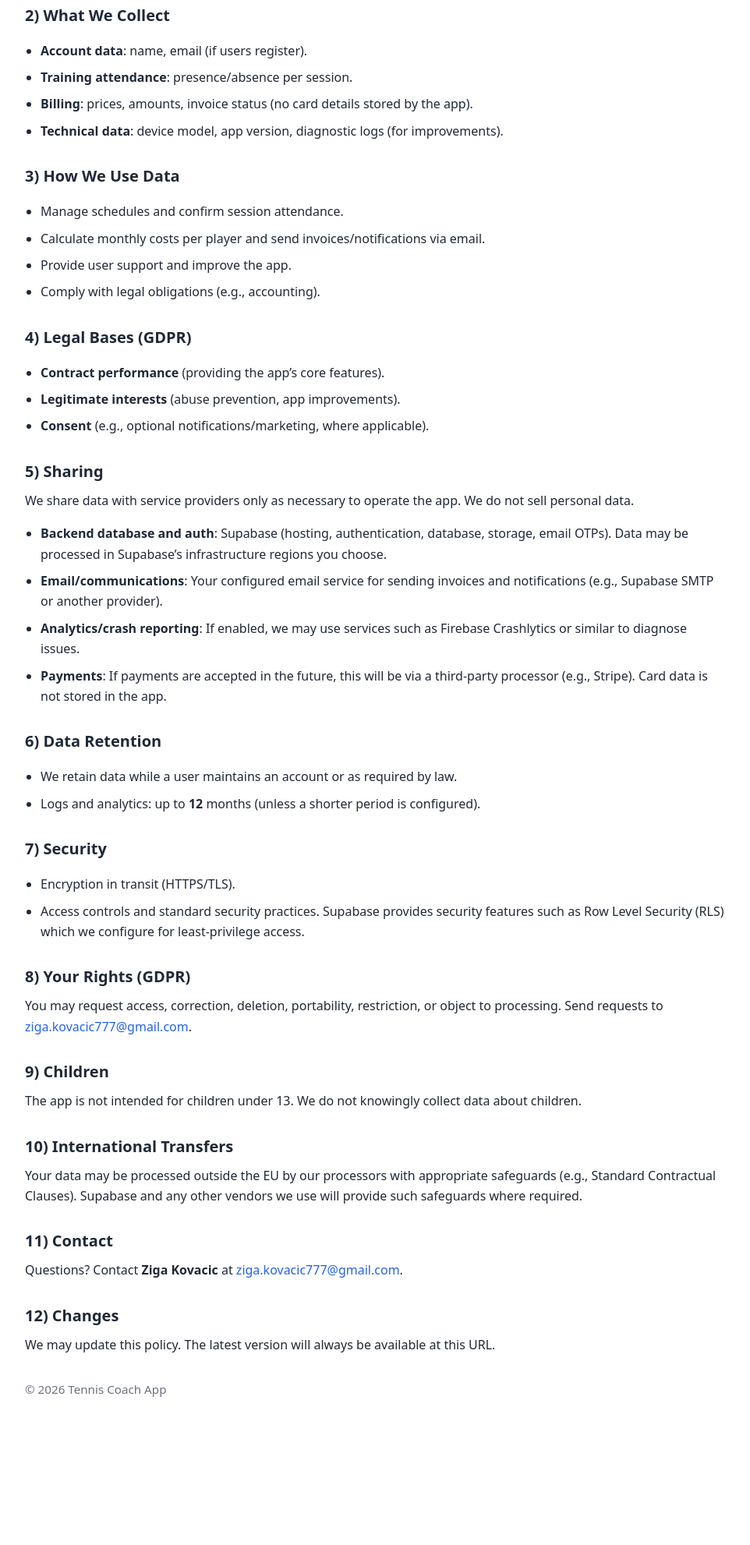
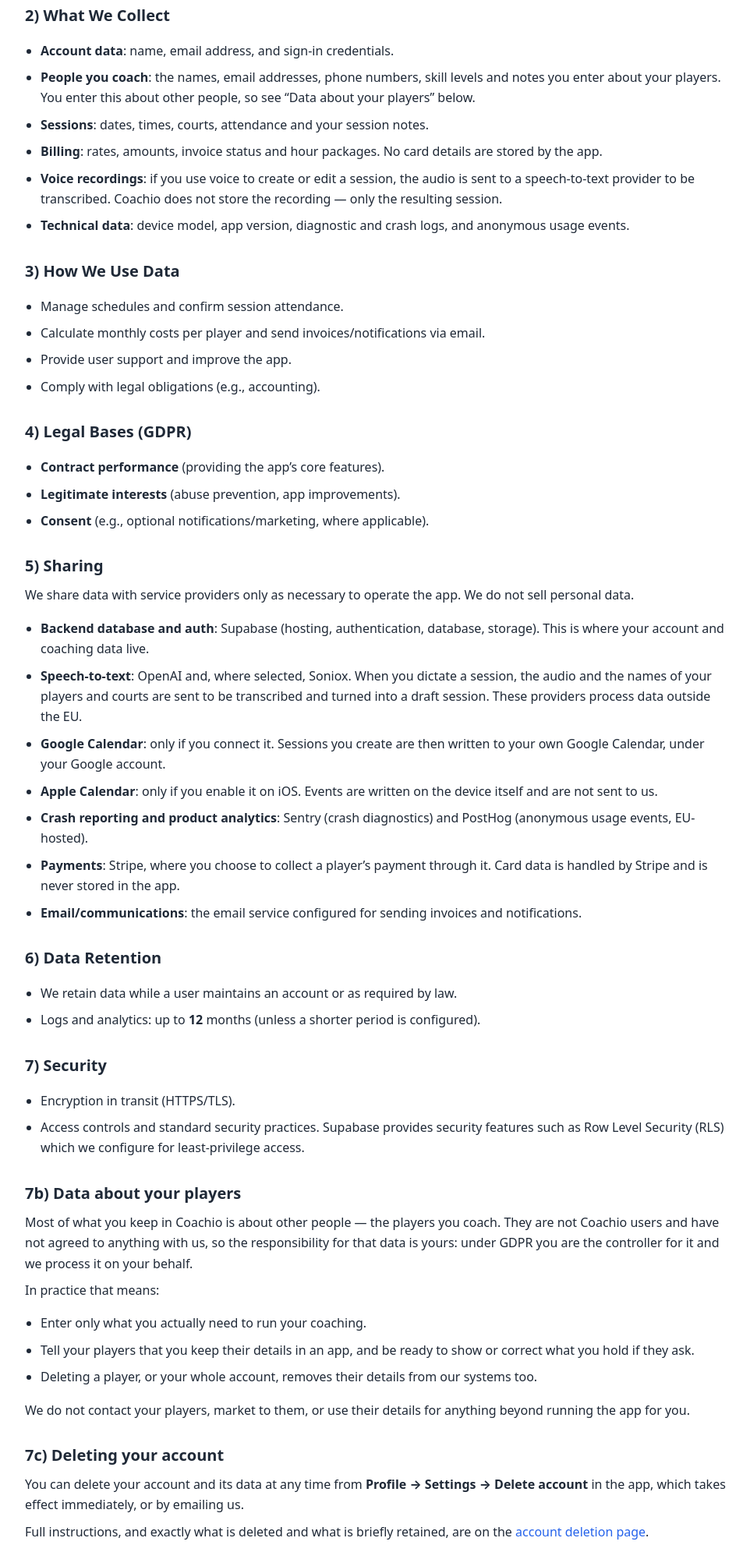
Before and after one commit to zk4621/Coachio-privacy-policy, a plain HTML site: page index.html in a window 1280 px wide. Shown: the part 240-2222 px from the top of the page at 78% size, without its empty margins (158-1120 px from the left). Before the commit the page ends 2107 px from the top, so only its background shows below. Drawn offline with Linux system fonts and the light colour scheme.

Commit message:
Add account deletion page and bring the policy up to date
Google Play requires a public web page for account deletion requests, separate
from the in-app one, before the Data safety form can be submitted. That page now
exists at /delete-account/ and carries what Play asks for: the app and developer
name, the steps to follow, and what is deleted versus briefly kept.

The policy itself had drifted from the app. It was written in November 2025 and
did not mention that dictated audio leaves the device for a speech-to-text
provider, that sessions can be written to the user's Google Calendar, or that
crash and usage reporting is Sentry and PostHog rather than Firebase. It also
described Stripe as something that might happen in future, when it is already
integrated. Those gaps mattered beyond tidiness: Google checks the Data safety
declaration against the policy, and declaring audio sharing that the policy
never mentions is a rejection.

Added a section on player data, which was the largest omission. Nearly
everything in Coachio is personal data about third parties who are not users
and never agreed to anything, and the policy said nothing about who is
responsible for it.

Title and footer said "Tennis Coach App"; the app is Coachio.

```diff
--- a/index.html
+++ b/index.html
@@ -3,7 +3,7 @@
 <head>
   <meta charset="utf-8" />
   <meta name="viewport" content="width=device-width, initial-scale=1" />
-  <title>Privacy Policy – Tennis Coach App</title>
+  <title>Privacy Policy – Coachio</title>
   <style>
     :root {
       color-scheme: light dark;
@@ -32,7 +32,7 @@
   <main class="container">
     <header>
       <h1>Privacy Policy</h1>
-      <p class="muted">For Coachio — Last updated: <strong>2025-11-02</strong></p>
+      <p class="muted">For Coachio — Last updated: <strong>2026-08-13</strong></p>
     </header>
 
     <section>
@@ -43,10 +43,21 @@
     <section>
       <h2>2) What We Collect</h2>
       <ul>
-        <li><strong>Account data</strong>: name, email (if users register).</li>
-        <li><strong>Training attendance</strong>: presence/absence per session.</li>
-        <li><strong>Billing</strong>: prices, amounts, invoice status (no card details stored by the app).</li>
-        <li><strong>Technical data</strong>: device model, app version, diagnostic logs (for improvements).</li>
+        <li><strong>Account data</strong>: name, email address, and sign-in credentials.</li>
+        <li><strong>People you coach</strong>: the names, email addresses, phone
+          numbers, skill levels and notes you enter about your players. You
+          enter this about other people, so see &ldquo;Data about your
+          players&rdquo; below.</li>
+        <li><strong>Sessions</strong>: dates, times, courts, attendance and your
+          session notes.</li>
+        <li><strong>Billing</strong>: rates, amounts, invoice status and hour
+          packages. No card details are stored by the app.</li>
+        <li><strong>Voice recordings</strong>: if you use voice to create or edit
+          a session, the audio is sent to a speech-to-text provider to be
+          transcribed. Coachio does not store the recording — only the resulting
+          session.</li>
+        <li><strong>Technical data</strong>: device model, app version,
+          diagnostic and crash logs, and anonymous usage events.</li>
       </ul>
     </section>
 
@@ -73,10 +84,23 @@
       <h2>5) Sharing</h2>
       <p>We share data with service providers only as necessary to operate the app. We do not sell personal data.</p>
       <ul>
-        <li><strong>Backend database and auth</strong>: Supabase (hosting, authentication, database, storage, email OTPs). Data may be processed in Supabase’s infrastructure regions you choose.</li>
-        <li><strong>Email/communications</strong>: Your configured email service for sending invoices and notifications (e.g., Supabase SMTP or another provider).</li>
-        <li><strong>Analytics/crash reporting</strong>: If enabled, we may use services such as Firebase Crashlytics or similar to diagnose issues.</li>
-        <li><strong>Payments</strong>: If payments are accepted in the future, this will be via a third‑party processor (e.g., Stripe). Card data is not stored in the app.</li>
+        <li><strong>Backend database and auth</strong>: Supabase (hosting, authentication, database, storage). This is where your account and coaching data live.</li>
+        <li><strong>Speech-to-text</strong>: OpenAI and, where selected, Soniox.
+          When you dictate a session, the audio and the names of your players and
+          courts are sent to be transcribed and turned into a draft session.
+          These providers process data outside the EU.</li>
+        <li><strong>Google Calendar</strong>: only if you connect it. Sessions
+          you create are then written to your own Google Calendar, under your
+          Google account.</li>
+        <li><strong>Apple Calendar</strong>: only if you enable it on iOS. Events
+          are written on the device itself and are not sent to us.</li>
+        <li><strong>Crash reporting and product analytics</strong>: Sentry (crash
+          diagnostics) and PostHog (anonymous usage events, EU-hosted).</li>
+        <li><strong>Payments</strong>: Stripe, where you choose to collect a
+          player&rsquo;s payment through it. Card data is handled by Stripe and is
+          never stored in the app.</li>
+        <li><strong>Email/communications</strong>: the email service configured
+          for sending invoices and notifications.</li>
       </ul>
     </section>
 
@@ -94,6 +118,42 @@
         <li>Encryption in transit (HTTPS/TLS).</li>
         <li>Access controls and standard security practices. Supabase provides security features such as Row Level Security (RLS) which we configure for least‑privilege access.</li>
       </ul>
+    </section>
+
+    <section>
+      <h2>7b) Data about your players</h2>
+      <p>
+        Most of what you keep in Coachio is about other people — the players you
+        coach. They are not Coachio users and have not agreed to anything with
+        us, so the responsibility for that data is yours: under GDPR you are the
+        controller for it and we process it on your behalf.
+      </p>
+      <p>In practice that means:</p>
+      <ul>
+        <li>Enter only what you actually need to run your coaching.</li>
+        <li>Tell your players that you keep their details in an app, and be ready
+          to show or correct what you hold if they ask.</li>
+        <li>Deleting a player, or your whole account, removes their details from
+          our systems too.</li>
+      </ul>
+      <p>
+        We do not contact your players, market to them, or use their details for
+        anything beyond running the app for you.
+      </p>
+    </section>
+
+    <section>
+      <h2>7c) Deleting your account</h2>
+      <p>
+        You can delete your account and its data at any time from
+        <strong>Profile → Settings → Delete account</strong> in the app, which
+        takes effect immediately, or by emailing us.
+      </p>
+      <p>
+        Full instructions, and exactly what is deleted and what is briefly
+        retained, are on the
+        <a href="./delete-account/">account deletion page</a>.
+      </p>
     </section>
 
     <section>
@@ -122,7 +182,7 @@
     </section>
 
     <footer>
-      <p>© <span id="year"></span> Tennis Coach App</p>
+      <p>© <span id="year"></span> Coachio</p>
     </footer>
   </main>
 
```
Also changed, not shown: delete-account/index.html (added, +153 -0 lines).
